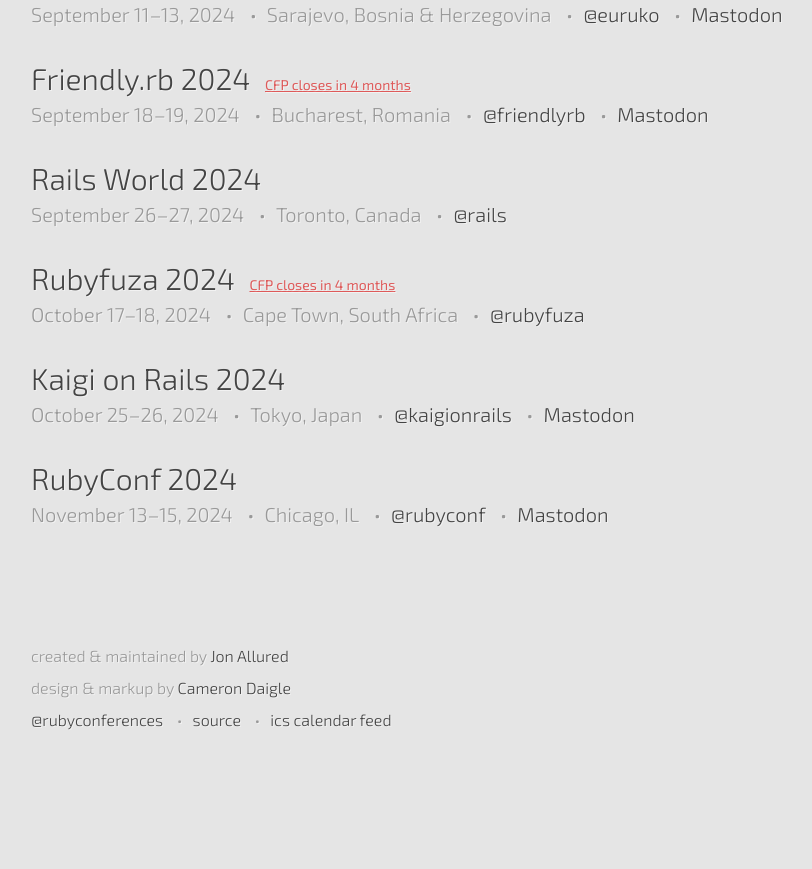
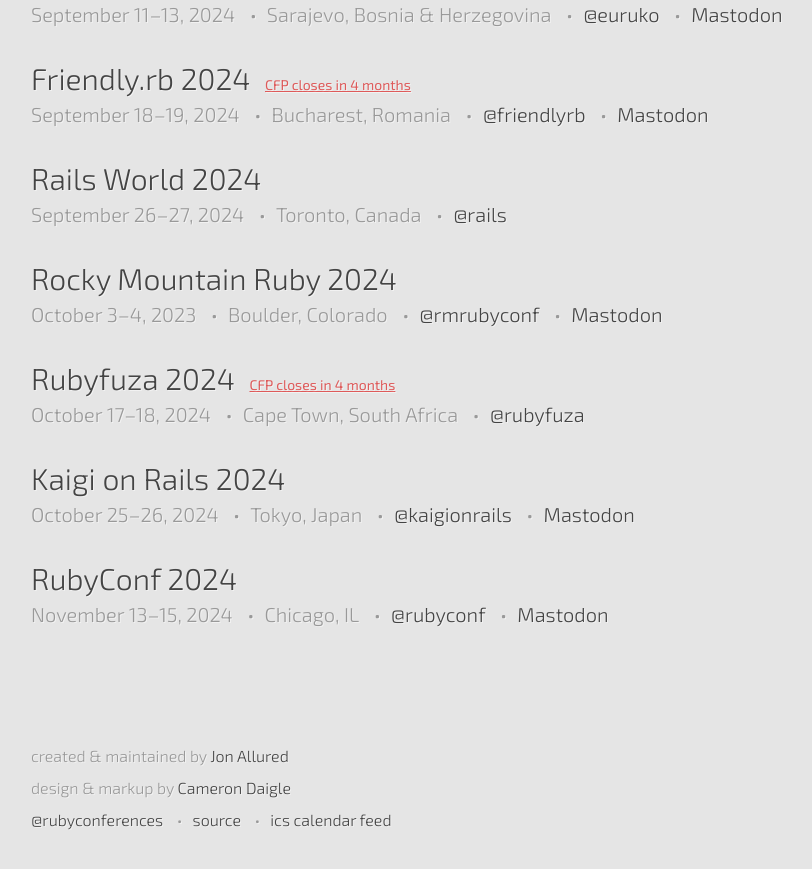
Before and after one commit to ruby-conferences/ruby-conferences.github.io, a Jekyll site: the page built from index.html, in a window 1280 px wide and 900 px high, scrolled down 2002 px. Shown: the top 869 px of the window, without its empty margins (209-1021 px from the left). Built offline with Jekyll 4.4.1, drawn with Linux system fonts in a browser that asks for light colours; before the commit the page ends 2818 px from its top, so only the background shows below that.

Commit message:
Rocky Mountain Ruby 2024

```diff
--- a/_data/conferences.yml
+++ b/_data/conferences.yml
@@ -2662,3 +2662,11 @@
   url: https://kaigionrails.org
   twitter: kaigionrails
   mastodon: https://ruby.social/@kaigionrails
+
+- name: Rocky Mountain Ruby 2024
+  location: Boulder, Colorado
+  start_date: 2024-10-03
+  end_date: 2023-10-04
+  url: https://rockymtnruby.dev/
+  twitter: rmrubyconf
+  mastodon: https://ruby.social/@rockymntruby
```
